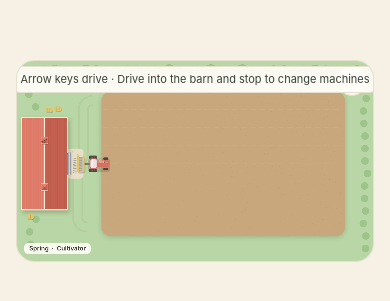
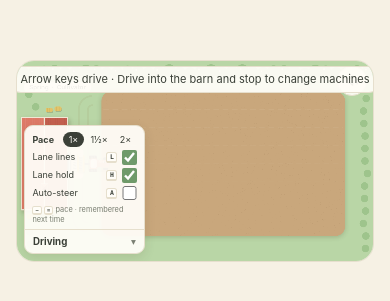
Before and after one commit to TheGallery/furrow, a website built with Vite: page index.html in a window 390 px wide. Shown: the part 261-562 px from the top of the page. Built offline with nearby package versions, Linux system fonts and the light colour scheme.

Commit message:
Add the folding Driving card and move the season pill to the top left
The card in the bottom-left corner holds the pace and switches for lane
lines, lane hold and auto-steer (L, H and A flip them anywhere). Its
header folds it to one line showing the pace and which guides are on;
it folds itself during a barn visit so the carousel and label have
room. Auto-steer takes over only once the machine is on the field, so
the way to the barn stays the player's.

```diff
--- a/src/draw/field.ts
+++ b/src/draw/field.ts
@@ -173,8 +173,9 @@ export function drawHud(ctx: Ctx, season: Season, label: string, harvested: numb
   ctx.font = '600 22px ui-sans-serif, -apple-system, sans-serif';
   const text = `${season[0].toUpperCase() + season.slice(1)}  ·  ${label}`;
   const w = ctx.measureText(text).width + 40;
-  ctx.fillStyle = 'rgba(255,253,248,0.9)'; rr(ctx, 24, H - 66, w, 42, 21); ctx.fill();
-  ctx.fillStyle = '#3b4038'; ctx.fillText(text, 44, H - 38);
+  // top left, above the barn; the driving card has the bottom left
+  ctx.fillStyle = 'rgba(255,253,248,0.9)'; rr(ctx, 24, 74, w, 42, 21); ctx.fill();
+  ctx.fillStyle = '#3b4038'; ctx.fillText(text, 44, 102);
   if (harvested) {
     const ht = `Harvested this year: ${harvested}`;
     ctx.font = '500 18px ui-sans-serif, -apple-system, sans-serif';
--- a/src/game/settings.ts
+++ b/src/game/settings.ts
@@ -9,18 +9,20 @@ export interface Settings {
   lanes: boolean;
   hold: boolean;
   auto: boolean;
+  /** The driving card folded to one line. */
+  folded: boolean;
 }
 
-export const DEFAULT_SETTINGS: Settings = { pace: 0, lanes: true, hold: true, auto: false };
+export const DEFAULT_SETTINGS: Settings = { pace: 0, lanes: true, hold: true, auto: false, folded: false };
 
 export function decodeSettings(text: string | null): Settings {
   let d: unknown;
   try { d = JSON.parse(text ?? ''); } catch { return { ...DEFAULT_SETTINGS }; }
   if (!d || typeof d !== 'object') return { ...DEFAULT_SETTINGS };
   const o = d as Record<string, unknown>;
-  const flag = (k: 'lanes' | 'hold' | 'auto') => (typeof o[k] === 'boolean' ? (o[k] as boolean) : DEFAULT_SETTINGS[k]);
+  const flag = (k: 'lanes' | 'hold' | 'auto' | 'folded') => (typeof o[k] === 'boolean' ? (o[k] as boolean) : DEFAULT_SETTINGS[k]);
   const pace = Number.isInteger(o.pace) && (o.pace as number) >= 0 && (o.pace as number) < PACES.length ? (o.pace as number) : DEFAULT_SETTINGS.pace;
-  return { pace, lanes: flag('lanes'), hold: flag('hold'), auto: flag('auto') };
+  return { pace, lanes: flag('lanes'), hold: flag('hold'), auto: flag('auto'), folded: flag('folded') };
 }
 
 export const encodeSettings = (s: Settings): string => JSON.stringify(s);
--- a/src/main.ts
+++ b/src/main.ts
@@ -15,6 +15,7 @@ import type { Crop, Job, Rig } from './game/types';
 import { type Control, controlFor } from './game/input';
 import { MAX_SPEED, type Vehicle, insideBarn, step } from './game/vehicle';
 import { BarnMenu } from './ui/barnMenu';
+import { DrivingCard, TOGGLES, type Toggle } from './ui/drivingCard';
 
 type Mode = 'drive' | 'parking' | 'spin' | 'menu' | 'leaving';
 interface Pose { x: number; y: number; a: number }
@@ -134,8 +135,17 @@ function setSettings(next: Partial<Settings>): void {
   Object.assign(settings, next);
   store.set(SETTINGS_KEY, encodeSettings(settings));
   g.pilot = null;
+  card.render(settings);
 }
 function setPace(i: number): void { setSettings({ pace: paceStep(i, 0) }); say(`Pace ${PACE_LABELS[settings.pace]}`); }
+function setToggle(t: Toggle, on: boolean): void { setSettings({ [t]: on }); say(`${TOGGLES.find((x) => x.key === t)!.name} ${on ? 'on' : 'off'}`); }
+// the card gives the keyboard back to the field after a click, so Space and Enter never re-press it
+const card = new DrivingCard(stage, {
+  pace: (i) => { setPace(i); stage.focus({ preventScroll: true }); },
+  toggle: (t, on) => { setToggle(t, on); stage.focus({ preventScroll: true }); },
+  fold: (folded) => { setSettings({ folded }); stage.focus({ preventScroll: true }); },
+});
+card.render(settings);
 
 // ---------------- the barn ----------------
 const menu = new BarnMenu(stage, {
@@ -173,7 +183,7 @@ function startParking(): void {
 function openMenu(): void {
   g.mode = 'menu'; g.modeT = 0; g.pendingPick = false; g.outing = 0;
   g.v = { x: parkX(g.rig), y: DOOR_Y, a: 0, speed: 0 };
-  refreshMenu(); menu.open();
+  refreshMenu(); menu.open(); card.tuck(true);
 }
 
 function pick(): void {
@@ -181,7 +191,7 @@ function pick(): void {
   if (!settled(g.car)) { g.pendingPick = true; return; }
   const m = g.items[g.car.sel];
   g.rig = m.rig; g.job = m.job; g.outing = 0;
-  menu.close();
+  menu.close(); card.tuck(false);
   g.mode = 'leaving'; g.modeT = 0;
   g.from = { x: parkX(m.rig), y: DOOR_Y, a: 0 };
   g.to = { x: DOOR_X + 24 - EXT[m.rig][0] * SCALE, y: DOOR_Y, a: 0 };
@@ -196,6 +206,8 @@ window.addEventListener('keydown', (e) => {
   const onButton = e.target instanceof HTMLButtonElement;
   const k = controlFor(e.key, e.code);
   if (e.key === '-' || e.key === '=' || e.key === '+') { e.preventDefault(); setPace(paceStep(settings.pace, e.key === '-' ? -1 : 1)); return; }
+  const toggle = !e.metaKey && !e.ctrlKey && !e.altKey && TOGGLES.find((t) => t.letter === e.key.toUpperCase());
+  if (toggle) { e.preventDefault(); setToggle(toggle.key, !settings[toggle.key]); return; }
   if (g.mode === 'menu') {
     if (k === 'up') { e.preventDefault(); g.car = turn(g.car, -1); refreshMenu(); }
     else if (k === 'down') { e.preventDefault(); g.car = turn(g.car, 1); refreshMenu(); }
--- a/src/style.css
+++ b/src/style.css
@@ -47,4 +47,22 @@ main { height: 100%; display: grid; place-items: center; padding: 16px; }
 .cv-arrow { position: absolute; transform: translate(-50%, -50%); width: 2.6cqw; height: 2.6cqw; min-width: 22px; min-height: 22px; border-radius: 50%; border: 1px solid var(--line); background: rgba(255, 253, 248, 0.95); color: var(--ink); font-size: clamp(9px, 1.1cqw, 14px); cursor: pointer; opacity: 0; pointer-events: none; transition: opacity 0.45s ease; }
 .cv-arrow.open { opacity: 1; pointer-events: auto; }
 
-@media (prefers-reduced-motion: reduce) { .barn-label, .cv-arrow, .chip, .hint-card { transition: none; } }
+.driving-card { position: absolute; left: 1.9%; bottom: 3.2%; width: 22%; min-width: 13.5em; display: flex; flex-direction: column; background: rgba(255, 253, 248, 0.95); border: 1px solid var(--line); border-radius: 1em; box-shadow: 0 0.4em 1.2em rgba(70, 55, 35, 0.12); overflow: hidden; }
+.dc-head { display: flex; align-items: center; gap: 0.5em; border: 0; background: transparent; font: inherit; font-size: 1.08em; color: var(--ink); padding: 0.5em 0.85em; cursor: pointer; text-align: left; }
+.dc-sum { margin-left: auto; color: var(--muted); font-size: 0.8em; white-space: nowrap; overflow: hidden; text-overflow: ellipsis; min-width: 0; }
+.driving-card:not(.folded) .dc-sum { visibility: hidden; }
+.dc-fold { color: var(--muted); transition: transform 0.35s ease; }
+.driving-card.folded .dc-fold { transform: rotate(180deg); }
+.dc-body { display: grid; gap: 0.35em; padding: 0.7em 0.85em 0.55em; border-bottom: 1px solid var(--line); }
+.driving-card.folded .dc-body { display: none; }
+.dc-row { display: flex; align-items: center; justify-content: space-between; gap: 0.5em; }
+.dc-pace { display: inline-flex; gap: 0.15em; }
+.dc-pace button { border: 0; background: transparent; font: inherit; color: var(--ink); border-radius: 999px; padding: 0.15em 0.6em; cursor: pointer; transition: background 0.35s ease, color 0.35s ease; }
+.dc-pace button[aria-pressed="true"] { background: var(--ink); color: var(--card); }
+.dc-sw { display: flex; align-items: center; gap: 0.5em; cursor: pointer; }
+.dc-sw span { margin-right: auto; }
+.dc-sw input { accent-color: var(--accent); width: 1.1em; height: 1.1em; margin: 0; }
+.driving-card kbd { font: 600 0.72em ui-monospace, SFMono-Regular, Menlo, monospace; border: 1px solid var(--line); border-bottom-width: 2px; border-radius: 0.4em; padding: 0 0.4em; background: var(--card); color: var(--ink); }
+.dc-foot { margin: 0.15em 0 0; color: var(--muted); font-size: 0.82em; }
+
+@media (prefers-reduced-motion: reduce) { .barn-label, .cv-arrow, .chip, .hint-card, .dc-pace button, .dc-fold { transition: none; } }
--- /dev/null
+++ b/src/ui/drivingCard.ts
@@ -0,0 +1,69 @@
+import { PACE_LABELS } from '../game/driving';
+import type { Settings } from '../game/settings';
+
+export type Toggle = 'lanes' | 'hold' | 'auto';
+
+/** The guide switches, their names and the key that flips each one anywhere in the game. */
+export const TOGGLES: { key: Toggle; name: string; short: string; letter: string }[] = [
+  { key: 'lanes', name: 'Lane lines', short: 'lines', letter: 'L' },
+  { key: 'hold', name: 'Lane hold', short: 'hold', letter: 'H' },
+  { key: 'auto', name: 'Auto-steer', short: 'auto-steer', letter: 'A' },
+];
+
+export interface CardHandlers {
+  pace(i: number): void;
+  toggle(t: Toggle, on: boolean): void;
+  fold(folded: boolean): void;
+}
+
+/**
+ * The folding driving card in the bottom-left corner: pace and the three guide switches.
+ * Folded, its one line still shows the pace and which guides are on.
+ */
+export class DrivingCard {
+  private readonly el: HTMLElement;
+  private readonly head: HTMLButtonElement;
+  private readonly sum: HTMLElement;
+  private settings: Settings | null = null;
+  /** Folded for a barn visit, so the carousel and the label have room; a header click still opens it. */
+  private tucked = false;
+  private peek = false;
+
+  constructor(stage: HTMLElement, on: CardHandlers) {
+    this.el = document.createElement('div');
+    this.el.className = 'menu driving-card';
+    this.el.setAttribute('role', 'group');
+    this.el.setAttribute('aria-label', 'Driving');
+    this.el.innerHTML = `
+      <div class="dc-body" id="dc-body">
+        <div class="dc-row"><b>Pace</b><div class="dc-pace" role="group" aria-label="Pace">${PACE_LABELS.map((l, i) => `<button type="button" data-pace="${i}">${l}</button>`).join('')}</div></div>
+        ${TOGGLES.map((t) => `<label class="dc-sw"><span>${t.name}</span><kbd>${t.letter}</kbd><input type="checkbox" role="switch" data-toggle="${t.key}"></label>`).join('')}
+        <p class="dc-foot"><kbd>−</kbd> <kbd>=</kbd> pace · remembered next time</p>
+      </div>
+      <button type="button" class="dc-head" aria-controls="dc-body"><b>Driving</b><span class="dc-sum"></span><span class="dc-fold" aria-hidden="true">▾</span></button>`;
+    this.head = this.el.querySelector('.dc-head')!;
+    this.sum = this.el.querySelector('.dc-sum')!;
+    this.head.addEventListener('click', () => {
+      if (this.tucked && !this.peek && this.el.classList.contains('folded')) { this.peek = true; if (this.settings) this.render(this.settings); }
+      else on.fold(!this.el.classList.contains('folded'));
+    });
+    this.el.querySelectorAll<HTMLButtonElement>('[data-pace]').forEach((b) => b.addEventListener('click', () => on.pace(Number(b.dataset.pace))));
+    this.el.querySelectorAll<HTMLInputElement>('[data-toggle]').forEach((i) => i.addEventListener('change', () => on.toggle(i.dataset.toggle as Toggle, i.checked)));
+    stage.append(this.el);
+  }
+
+  tuck(on: boolean): void {
+    this.tucked = on; this.peek = false;
+    if (this.settings) this.render(this.settings);
+  }
+
+  render(s: Settings): void {
+    this.settings = s;
+    const folded = s.folded || (this.tucked && !this.peek);
+    this.el.classList.toggle('folded', folded);
+    this.head.setAttribute('aria-expanded', String(!folded));
+    this.el.querySelectorAll<HTMLButtonElement>('[data-pace]').forEach((b) => b.setAttribute('aria-pressed', String(Number(b.dataset.pace) === s.pace)));
+    this.el.querySelectorAll<HTMLInputElement>('[data-toggle]').forEach((i) => { i.checked = s[i.dataset.toggle as Toggle]; });
+    this.sum.textContent = [PACE_LABELS[s.pace], ...TOGGLES.filter((t) => s[t.key]).map((t) => t.short)].join(' · ');
+  }
+}
```
Also changed, not shown: src/game/driving.ts (+7 -4 lines), tests/driving.test.ts (+10 -7 lines).
